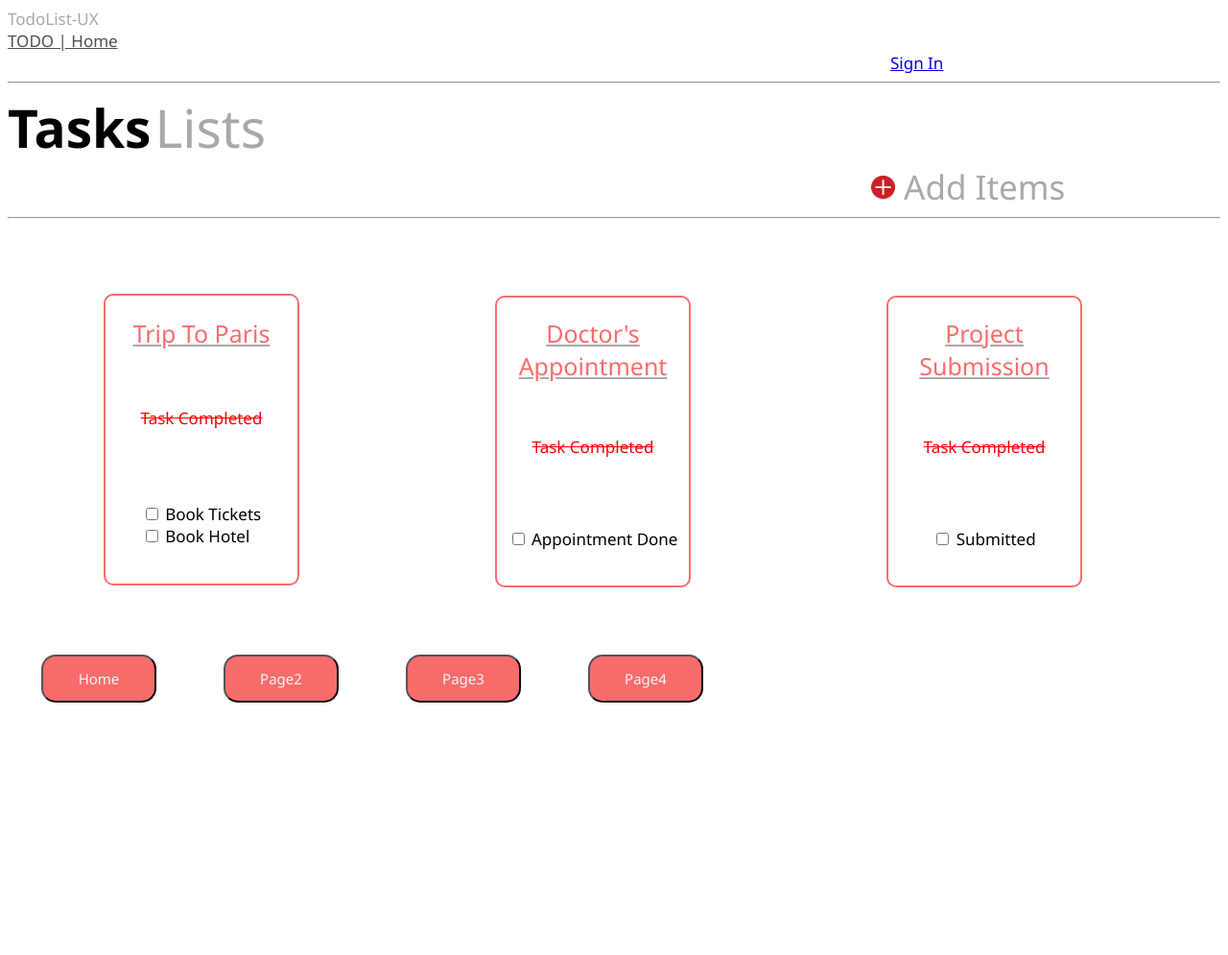
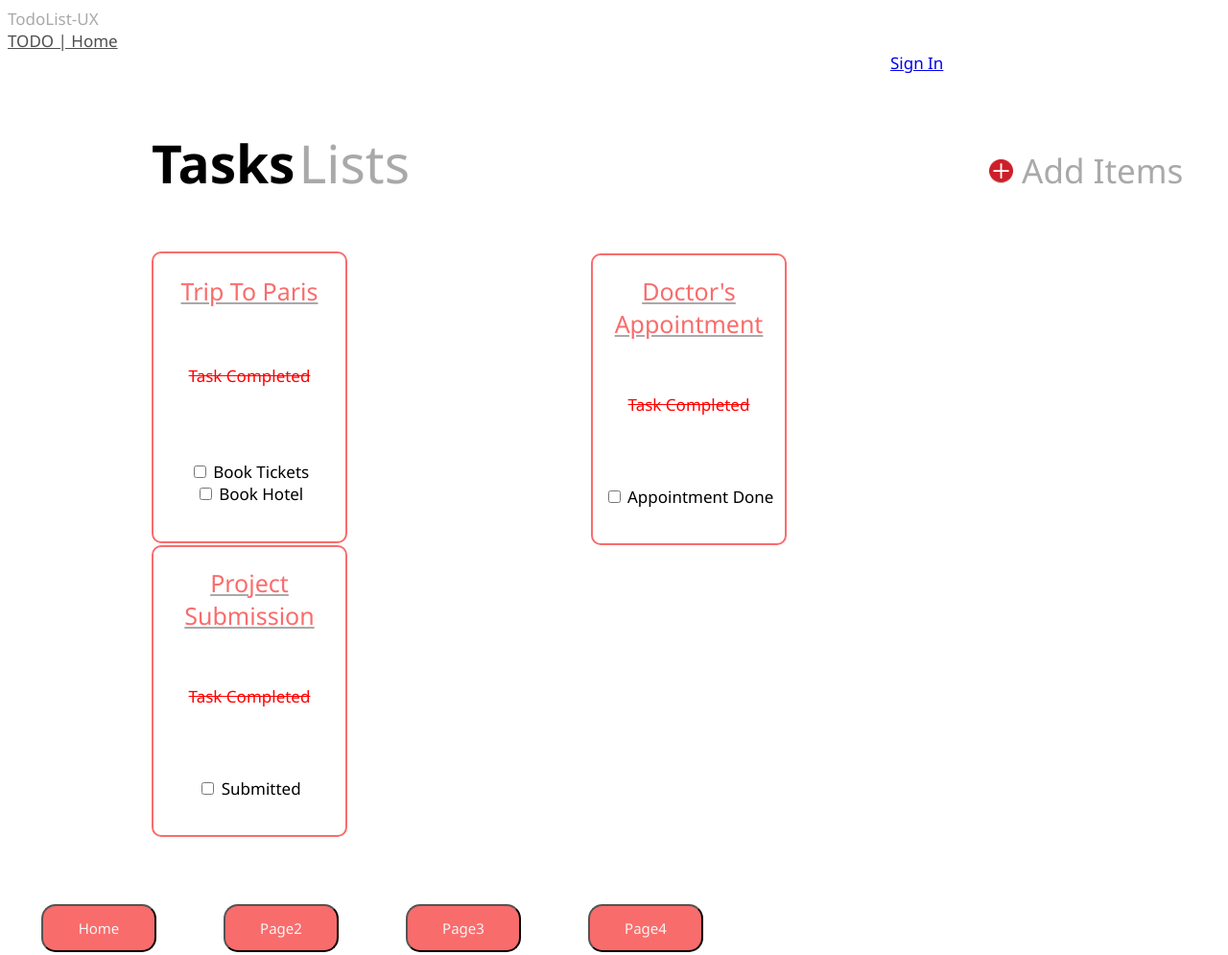
Before and after one commit to sakshiigupta28/ToDoListWeb, a plain HTML site: page index.html in a window 1280 px wide. Shown: the whole page at 96% size. Before the commit the page ends 800 px from the top, so only its background shows below. Drawn offline with Linux system fonts and the light colour scheme.

Commit message:
change done

```diff
--- a/index.html
+++ b/index.html
@@ -24,9 +24,9 @@
                       <a href="./sign-in.html"> Sign In </a>
                     </div>
                 </header>
-                <hr>
+
             </div>
-            <div>
+            <div class="main-box">
                 <div>
                     <p class="heading1"> Tasks </p>
                     <span class="heading2">Lists </span>
@@ -34,7 +34,7 @@
                        <img class="image" src="./add.png" alt="loading">
                         Add Items
                     </span>
-                    <hr>
+
                 </div>
                 <div class="box">
                     <p class="box-heading">Trip To Paris</p>
--- a/new-list.css
+++ b/new-list.css
@@ -3,8 +3,8 @@
     border-radius: 10px;
     width: 450px;
     height: 280px;
-    margin-top: 200px;
-    margin-left: 550px;
+    margin-top: -900px;
+    margin-left: 530px;
     text-align: center;
     display: inline-flex;
     justify-content: center;
--- a/todo-1.css
+++ b/todo-1.css
@@ -26,6 +26,12 @@
     font-family: 'Segoe UI', Tahoma, Geneva, Verdana, sans-serif;
 }
 
+.main-box{
+    display: inline;
+    align-items: center;
+
+}
+
 
 
 .heading1{
@@ -34,7 +40,7 @@
     display: inline-block;
     font-family: 'Segoe UI', Tahoma, Geneva, Verdana, sans-serif;
     text-align: center;
-    margin: auto;
+    margin-left: 150px;
 }
 
 .heading2{
@@ -54,7 +60,8 @@
     display: inline-block;
     font-family: 'Segoe UI', Tahoma, Geneva, Verdana, sans-serif;
     color: darkgrey;
-    margin-left: 900px;
+    margin-left: 600px;
+
 }
 
 .image{
@@ -76,8 +83,7 @@
     border-radius: 10px;
     width: 200px;
     height: 300px;
-    margin-top: 70px;
-    margin-left: 100px;
+    margin-left: 150px;
     margin-right: 100px;
     text-align: center;
     display: inline-flex;
@@ -94,6 +100,7 @@
     align-items: center;
     border-bottom:#F96C6C ;
     margin: auto;
+    width:85%;
     text-decoration: underline solid darkgrey;
 }
 
@@ -105,7 +112,7 @@
 }
 
 .check-box{
-    text-align: start;
+    text-align: center;
     font-size: 17px;
 }
 
@@ -151,5 +158,6 @@
     filter: blur(3px);
     pointer-events: none;
     user-select: none;
-    position: absolute;
+    position: relative;
+
 }
```
Also changed, not shown: page3.html (+4 -4 lines), page4.html (+2 -2 lines).
